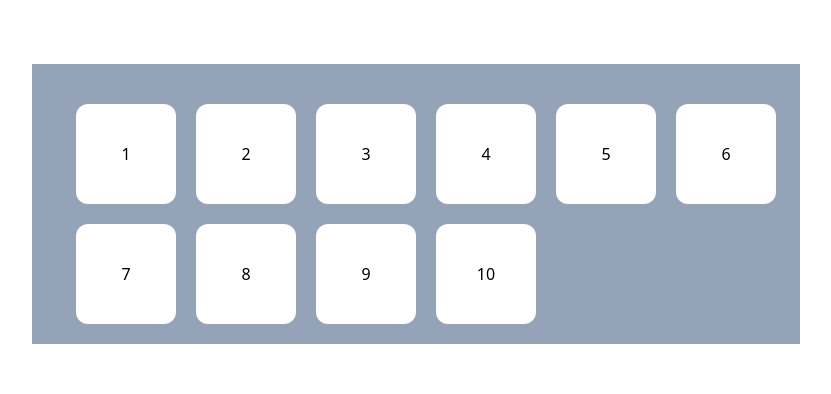
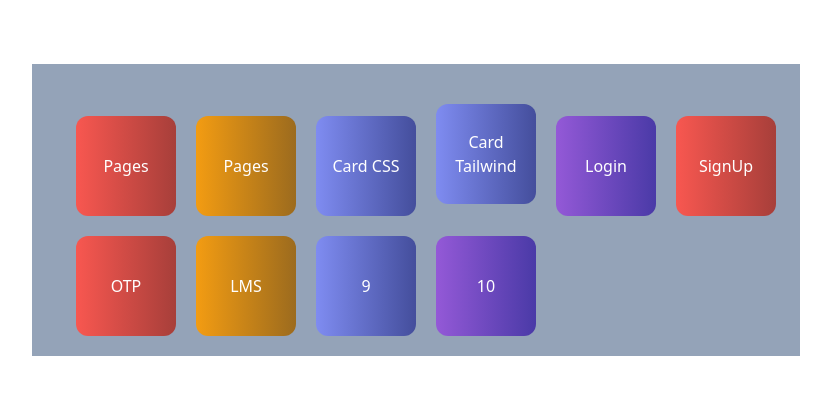
Before and after one commit to akanandhu/learn-react, a Next.js app: page / in a window 1280 px wide. Shown: the top 394 px of the page, without its empty margins (224-1055 px from the left). Built offline with nearby package versions, Linux system fonts and the light colour scheme.

Commit message:
style index page

```diff
--- a/pages/index.tsx
+++ b/pages/index.tsx
@@ -49,20 +49,20 @@ const Home: NextPage = () => {
         <div className=' w-screen justify-center h-[1000px] flex flex-1 '>
           <div className='bg-slate-400 w-[60%] h-[30%] grid grid-flow-row justify-center px-5 py-5'>
             <div className=' '>
-          <button className='h-[100px] w-[100px] bg-white text-black ml-5 mt-5 rounded-xl' onClick={firstProject}>1</button>
-        <button className='h-[100px] w-[100px] bg-white text-black ml-5 mt-5 rounded-xl' onClick={secondProject}>2</button>
-        <button className='h-[100px] w-[100px] bg-white text-black ml-5 mt-5 rounded-xl' onClick={thirdProject}>3</button>
-        <button className='h-[100px] w-[100px] bg-white text-black ml-5 mt-5 rounded-xl' onClick={fourthProject}>4</button>
-        <button className='h-[100px] w-[100px] bg-white text-black ml-5 mt-5 rounded-xl' onClick={fifthProject}>5</button>
-        <button className='h-[100px] w-[100px] bg-white text-black ml-5 mt-5 rounded-xl ' onClick={sixthProject}>6</button>
+          <button className='h-[100px] w-[100px] bg-white text-white hover:border-2 ml-5 mt-5 rounded-xl bg-gradient-to-r from-[#F85750] to-[#A73F3A]' onClick={firstProject}>Pages</button>
+        <button className='h-[100px] w-[100px] bg-white text-white hover:border-2 ml-5 mt-5 rounded-xl bg-gradient-to-r from-[#F39C12] to-[#9C6B1E]' onClick={secondProject}>Pages</button>
+        <button className='h-[100px] w-[100px] bg-white text-white hover:border-2 ml-5 mt-5 rounded-xl bg-gradient-to-r from-[#7F8CF1] to-[#444E9C]' onClick={thirdProject}>Card CSS</button>
+        <button className='h-[100px] w-[100px] bg-white text-white hover:border-2 ml-5 mt-5 rounded-xl bg-gradient-to-r from-[#7F8CF1] to-[#444E9C]' onClick={fourthProject}>Card Tailwind</button>
+        <button className='h-[100px] w-[100px] bg-white text-white hover:border-2 ml-5 mt-5 rounded-xl bg-gradient-to-r from-[#9459D7] to-[#4A3AA7]' onClick={fifthProject}>Login</button>
+        <button className='h-[100px] w-[100px] bg-white text-white hover:border-2 ml-5 mt-5 rounded-xl  bg-gradient-to-r from-[#F85750] to-[#A73F3A] ' onClick={sixthProject}>SignUp</button>
         </div>
         <div>
 
 
-          <button className='h-[100px] w-[100px] bg-white text-black ml-5 mt-5 rounded-xl ' onClick={seventhProject}>7</button>
-           <button className='h-[100px] w-[100px] bg-white text-black ml-5 mt-5 rounded-xl' onClick={eigthProject}>8</button>
-           <button className='h-[100px] w-[100px] bg-white text-black ml-5 mt-5 rounded-xl' onClick={ninethProject}>9</button>
-           <button className='h-[100px] w-[100px] bg-white text-black ml-5 mt-5 rounded-xl'>10</button>
+          <button className='h-[100px] w-[100px] text-white ml-5 mt-5 rounded-xl hover:border-2 bg-gradient-to-r from-[#F85750] to-[#A73F3A] ' onClick={seventhProject}>OTP</button>
+           <button className='h-[100px] w-[100px]  text-white ml-5 mt-5 rounded-xl hover:border-2  bg-gradient-to-r from-[#F39C12] to-[#9C6B1E]' onClick={eigthProject}>LMS</button>
+           <button className='h-[100px] w-[100px]  text-white ml-5 mt-5 rounded-xl hover:border-2 bg-gradient-to-r from-[#7F8CF1] to-[#444E9C] ' onClick={ninethProject}>9</button>
+           <button className='h-[100px] w-[100px]  text-white ml-5 mt-5 rounded-xl hover:border-2 bg-gradient-to-r from-[#9459D7] to-[#4A3AA7] '>10</button>
            </div>
         </div>
         </div>
--- a/pages/morepage/axiosPage.tsx
+++ b/pages/morepage/axiosPage.tsx
@@ -18,7 +18,7 @@ function axiosPage() {
 
   return (
     <div>
-      <button onClick={callFunction}>Click Me</button>
+      <button onClick={callFunction}>Click Here </button>
     </div>
   )
 }
```
